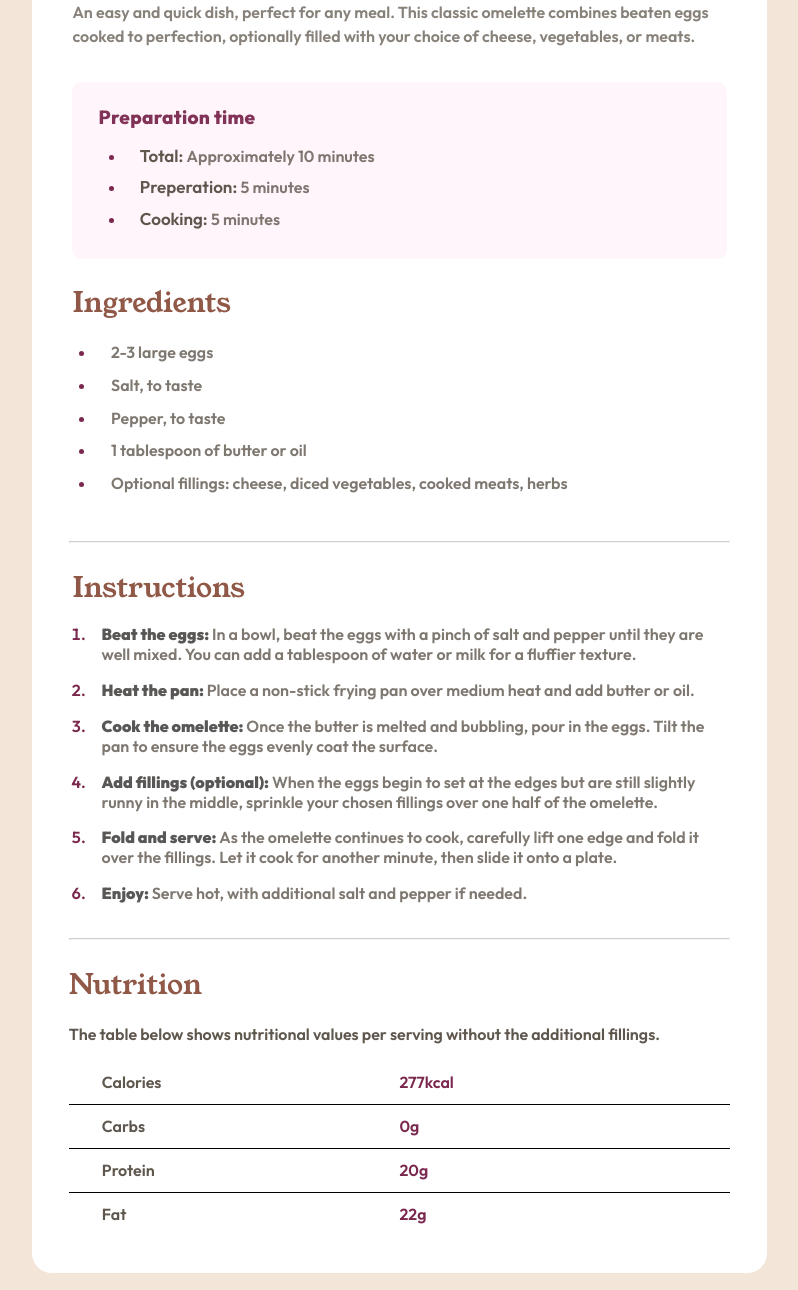
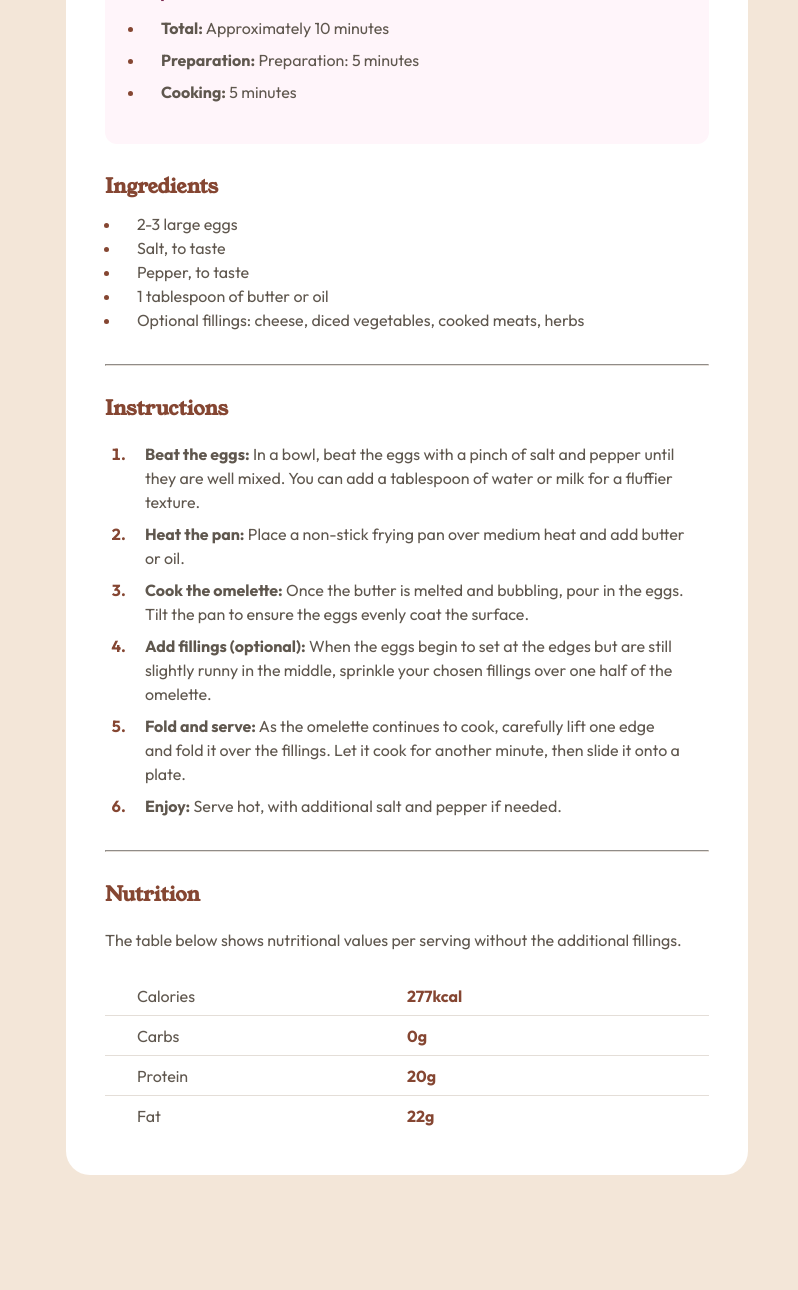
Before and after one commit to SydsBike/recipe, a plain HTML site: page index.html in a window 1280 px wide. Shown: the part 565-1855 px from the top of the page, without its empty margins (233-1031 px from the left). After the commit the page ends 1740 px from the top, so only its background shows below. Drawn offline with Linux system fonts and the light colour scheme.

Commit message:
use clamp

```diff
--- a/index.html
+++ b/index.html
@@ -3,72 +3,79 @@
   <head>
     <meta charset="UTF-8" />
     <meta name="viewport" content="width=device-width, initial-scale=1.0" />
+    <!-- displays site properly based on user's device -->
+    <link rel="preconnect" href="https://fonts.googleapis.com" />
+    <link rel="preconnect" href="https://fonts.gstatic.com" crossorigin />
+    <link href="https://fonts.googleapis.com/css2?family=Outfit:wght@100..900&family=Young+Serif&display=swap" rel="stylesheet" />
+    <link rel="icon" type="image/png" sizes="32x32" href="./assets/images/favicon-32x32.png" />
     <link rel="stylesheet" href="./style.css" />
-
-    <link rel="icon" type="image/png" sizes="32x32" href="./assets/images/favicon-32x32.png" />
-
     <title>Frontend Mentor | Recipe page</title>
   </head>
-  <body>
-    <main class="container">
-      <article class="card">
-        <header class="content-section">
-          <img src="./assets/images/image-omelette.jpeg" alt="" />
-          <h1>Simple Omelette Recipe</h1>
-          <p>An easy and quick dish, perfect for any meal. This classic omelette combines beaten eggs cooked to perfection, optionally filled with your choice of cheese, vegetables, or meats.</p>
+  <body class="bg-body primary-container">
+    <main class="card bg-card">
+
+        <header class="primary-header">
+          <img class="hero" src="./assets/images/image-omelette.jpeg" alt="picture of omlette" />
         </header>
-        <section class="preperation content-section">
-          <h2>Preparation time</h2>
-          <ul id="list">
-            <li><span>Total: </span><p>Approximately 10 minutes</p></li>
-            <li><span>Preperation: </span><p>5 minutes</p></li>
-            <li><span>Cooking: </span><p>5 minutes</p></li>
+        <article class="container">
+        <section class="title">
+          <h1 class="txt-preset-1"> Simple Omelette Recipe</h1>
+          <p class="txt-preset-4 block-margin-100">An easy and quick dish, perfect for any meal. This classic omelette combines beaten eggs cooked to perfection, optionally filled with your choice of cheese, vegetables, or meats.</p>
+
+        </section>
+        <section class="preperation bg-prep block-margin-200 padding-100">
+          <h2 class="txt-preset-3">Preparation time</h2>
+          <ul class="txt-preset-4">
+            <li><strong>Total:</strong> Approximately 10 minutes</li>
+            <li><strong>Preparation:</strong> Preparation: 5 minutes</li>
+            <li><strong>Cooking:</strong> 5 minutes</li>
           </ul>
         </section>
-        <section class="ingredients content-section">
-          <h2>Ingredients</h2>
-          <ul>
-            <li><p>2-3 large eggs</p></li>
-            <li><p>Salt, to taste</p></li>
-            <li><p>Pepper, to taste</p></li>
-            <li><p>1 tablespoon of butter or oil</p></li>
-            <li><p>Optional fillings: cheese, diced vegetables, cooked meats, herbs</p></li>
+        <section class="ingredients block-margin-200">
+          <h2 class="txt-preset-2">Ingredients</h2>
+          <ul class="txt-preset-4">
+            <li>2-3 large eggs</li>
+            <li>Salt, to taste</li>
+            <li>Pepper, to taste</li>
+            <li>1 tablespoon of butter or oil</li>
+            <li>Optional fillings: cheese, diced vegetables, cooked meats, herbs</li>
           </ul>
         </section>
-        <hr>
-        <section class="instructions content-section">
-          <h2>Instructions</h2>
-          <ol>
-            <li><span>Beat the eggs: </span><p>In a bowl, beat the eggs with a pinch of salt and pepper until they are well mixed. You can add a tablespoon of water or milk for a fluffier texture.</p></li>
-            <li><span>Heat the pan: </span><p>Place a non-stick frying pan over medium heat and add butter or oil.</p></li>
-            <li><span>Cook the omelette: </span><p>Once the butter is melted and bubbling, pour in the eggs. Tilt the pan to ensure the eggs evenly coat the surface.</p></li>
-            <li><span>Add fillings (optional): </span><p>When the eggs begin to set at the edges but are still slightly runny in the middle, sprinkle your chosen fillings over one half of the omelette.</p></li>
-            <li><span>Fold and serve: </span><p>As the omelette continues to cook, carefully lift one edge and fold it over the fillings. Let it cook for another minute, then slide it onto a plate.</p></li>
-            <li><span>Enjoy: </span><p>Serve hot, with additional salt and pepper if needed.</p></li>
-          </ol>
+        <hr class="line-clr">
+        <section class="instructions block-margin-200">
+          <h2 class="txt-preset-2">Instructions</h2>
+          <ol class="txt-preset-4">
+            <li><strong>Beat the eggs:</strong> In a bowl, beat the eggs with a pinch of salt and pepper until they are well mixed. You can add a tablespoon of water or milk for a fluffier texture.</li>
+            <li><strong>Heat the pan:</strong> Place a non-stick frying pan over medium heat and add butter or oil.</li>
+            <li><strong>Cook the omelette:</strong> Once the butter is melted and bubbling, pour in the eggs. Tilt the pan to ensure the eggs evenly coat the surface.</li>
+            <li><strong>Add fillings (optional):</strong> When the eggs begin to set at the edges but are still slightly runny in the middle, sprinkle your chosen fillings over one half of the omelette.</li>
+            <li><strong>Fold and serve:</strong> As the omelette continues to cook, carefully lift one edge and fold it over the fillings. Let it cook for another minute, then slide it onto a plate.</li>
+            <li><strong>Enjoy:</strong> Serve hot, with additional salt and pepper if needed.</li>
         </section>
-        <hr>
-        <section class="nutrition content-section">
-          <h2>Nutrition</h2>
-          <p>The table below shows nutritional values per serving without the additional fillings.</p>
-          <table>
-            <tr class="border">
-              <td class="title">Calories</td>
-              <td class="unit">277kcal</td>
+        <hr class="line-clr">
+        <section class="nutrition block-margin-200">
+          <h2 class="txt-preset-2">Nutrition</h2>
+          <p class="txt-preset-4 block-margin-100">The table below shows nutritional values per serving without the additional fillings.</p>
+          <table class="table-container">
+            <tr>
+              <td class="txt-preset-4 td-padding">Calories</td>
+              <td class="txt-preset-4-bold">277kcal</td>
             </tr>
-            <tr class="border">
-              <td class="title">Carbs</td>
-              <td class="unit">0g</td>
+            <tr>
+              <td class="txt-preset-4 td-padding">Carbs</td>
+              <td class="txt-preset-4-bold">0g</td>
             </tr>
-            <tr class="border">
-              <td class="title">Protein</td>
-              <td class="unit">20g</td>
-            <tr >
-              <td class="title pad">Fat</td>
-              <td class="unit">22g</td>
+            <tr>
+              <td class="txt-preset-4 td-padding">Protein</td>
+              <td class="txt-preset-4-bold">20g</td>
+            </tr>
+            <tr class="no-border">
+              <td class="txt-preset-4 td-padding">Fat</td>
+              <td class="txt-preset-4-bold">22g</td>
             </tr>
           </table>
         </section>
       </article>
+    </main>
   </body>
 </html>
--- a/style.css
+++ b/style.css
@@ -1,296 +1,219 @@
 :root {
-  --White: hsl(0, 0%, 100%);
-  --Stone-100: hsl(30, 54%, 90%);
-  --Stone-150: hsl(30, 18%, 87%);
-  --Stone-600: hsl(30, 10%, 34%);
-  --Stone-900: hsl(24, 5%, 18%);
-  --Brown-800: hsl(14, 45%, 36%);
-  --Rose-800: hsl(332, 51%, 32%);
-  --Rose-50: hsl(330, 100%, 98%);
-}
-@font-face {
-  font-family: "Outfit";
-  src: url("./assets/fonts/outfit/Outfit-VariableFont_wght.ttf") format("truetype");
-  font-weight: 100 900;
-  font-style: normal;
-}
-@font-face {
-  font-family: "Young";
-  src: url("./assets/fonts/young-serif/YoungSerif-Regular.ttf") format("truetype");
-  font-weight: 400;
-  font-style: normal;
-}
-/*Global Styles*/
+  --ff-copy-outfit: "Outfit", sans-serif;
+  --ff-h2-young: "Young Serif", serif;
 
-html {
-  /* Smooth scrolling for anchor links */
-  scroll-behavior: smooth;
-  /* Prevents content shifts due to scrollbar appearance */
-  scrollbar-gutter: stable;
+  --clr-white: hsl(0, 0%, 100%);
+  --clr-stone-100: hsl(30, 54%, 90%);
+  --clr-stone-150: hsl(30, 18%, 87%);
+  --clr--Stone-600: hsl(30, 10%, 34%);
+  --clr--Stone-900: hsl(24, 5%, 18%);
+  --clr--Brown-800: hsl(14, 45%, 36%);
+  --clr--Rose-800: hsl(332, 51%, 32%);
+  --clr--Rose-50: hsl(330, 100%, 98%);
+
+  --fw-regular: 400;
+  --fw-semibold: 600;
+  --fw-bold: 700;
+
   font-size: 16px;
 }
+
+/* Reset */
 
 *,
 *::before,
 *::after {
   box-sizing: border-box;
+}
+
+* {
   margin: 0;
   padding: 0;
+  font: inherit;
 }
 
-img,
-picture,
-video,
-canvas,
-svg {
-  /* Makes media elements more manageable */
+img {
   display: block;
   max-width: 100%;
 }
+ul[role="list"],
+ol[role="list"] {
+  list-style: none;
+}
+html {
+  -moz-text-size-adjust: none;
+  -webkit-text-size-adjust: none;
+  text-size-adjust: none;
+}
+html,
+body {
+  height: 100%;
+  letter-spacing: 0;
+}
 
-body {
-  /* Ensures text renders optimally */
-  -webkit-font-smoothing: antialiased;
-  -moz-osx-font-smoothing: grayscale;
-  /* Prevents iOS text size adjust after orientation changes */
-  -webkit-text-size-adjust: 100%;
-  min-height: 100vh;
-  min-height: 100dvh;
-  background-color: var(--Stone-100);
+strong {
+  font-weight: var(--fw-bold);
+}
+
+/* utility classes */
+.bg-body {
+  background-color: var(--clr-stone-100);
+}
+
+.bg-card {
+  background-color: var(--clr-white);
+}
+
+.bg-prep {
+  background-color: var(--clr--Rose-50);
+}
+
+.txt-lh-100 {
+  line-height: 100%;
+}
+
+.txt-preset-1 {
+  color: var(--clr--Stone-900);
+  font-family: var(--ff-headings-young);
+  font-size: 2.5rem;
+  font-weight: var(--fw-regular);
+  line-height: 100%;
+}
+
+.txt-preset-2 {
+  color: var(--clr--Brown-800);
+  font-family: var(--ff-h2-young);
+  font-size: 1.25rem;
+  font-weight: var(--fw-semibold);
+  line-height: 100%;
+}
+
+.txt-preset-3 {
+  color: var(--clr--Rose-800);
+  font-family: var(--ff-copy-outfit);
+  font-size: 1.25rem;
+  font-weight: var(--fw-semibold);
+  line-height: 100%;
+}
+
+.txt-preset-4 {
+  color: var(--clr--Stone-600);
+  font-family: var(--ff-copy-outfit);
+  font-size: 1rem;
+  font-weight: var(--fw-regular);
+  line-height: 150%;
+}
+
+.txt-preset-4-bold {
+  color: var(--clr--Brown-800);
+  font-family: var(--ff-copy-outfit);
+  font-size: 1rem;
+  font-weight: var(--fw-bold);
+  line-height: 150%;
+}
+
+.line-clr {
+  border-color: var(--clr-stone-150);
+}
+
+.block-margin-100 {
+  margin-block: 1.5rem;
+}
+.block-margin-200 {
+  margin-block: 2rem;
+}
+.block-margin-300 {
+  margin-block: 2.5rem;
+}
+
+.padding-100 {
+  padding: 1.5rem;
+}
+
+/* General Layout */
+
+.primary-container {
   display: grid;
   place-items: center;
-  font-family: "Outfit";
-  font-weight: 600;
-  color: var(--Stone-600);
 }
 
-h2 {
-  letter-spacing: 0;
-  font-size: 28px;
-  font-weight: 400;
-  font-family: "Young";
-  color: var(--Brown-800);
-  opacity: 0.9;
+.card {
+  width: clamp(23.438rem, 15.493rem + 33.897vw, 46rem);
+  border-radius: 1.5rem;
 }
 
-hr {
-
-  margin-bottom: 3.5%;
-  width: 90%;
-  opacity: 0.5;
-}
-/* Positioning Main Content*/
-
 .container {
-  width: 45.9375rem;
-  max-width: 100dvw;
-  margin-top: 7.5rem;
-  margin-bottom: 7.5rem;
-  background-color: var(--White);
-  border-radius: 1.25rem;
+  margin: clamp(2rem, 1.824rem + 0.751vw, 2.5rem);
 }
 
-/*Positioning Sections in Card*/
-
-.card {
-  width: 100%;
-  display: grid;
-  justify-items: center;
-}
-.content-section {
-  width: 89%;
+.hero {
+  width: auto;
+  height: clamp(10.688rem, 7.849rem + 12.113vw, 18.75rem);
+  border-radius: 0.75rem;
 }
 
-img {
-  width: 100%;
-  height: auto;
-  max-width: 100dvw;
-  border-radius: 0.625rem;
+.preperation {
+  border-radius: 0.75rem;
 }
 
-/*Header Styling*/
-header {
-  margin-top: 5.5%;
-  margin-bottom: 4.6%;
+ul {
+  margin: 1rem;
 }
-header h1 {
-  margin-top: 5%;
-  margin-bottom: 2.45%;
-  font-family: "Young";
-  font-weight: 400;
-  font-size: 40px;
-  color: var(--Stone-900);
-}
-header p {
-  color: var(--Stone-600);
-  line-height: 150%;
-  opacity: 0.75;
+ul li {
+  padding-left: 1rem;
 }
 
-/*Prep Section Styling*/
-
-.preperation {
-  height: 93%;
-  background-color: var(--Rose-50);
-  border-radius: 0.625rem;
-  margin-bottom: 4.6%;
-}
-.preperation h2 {
-  margin-top: 3.5%;
-  margin-left: 4%;
-  font-family: "Outfit";
-  color: var(--Rose-800);
-  font-size: 19px;
-  font-weight: 800;
-  letter-spacing: 0.3px;
-  line-height: 135%;
-  opacity: 0.95;
-}
-.preperation ul {
-  height: 100%;
-  margin-top: 2%;
-  margin-left: 8%;
-  font-size: 14px;
-  font-weight: 400;
-  color: var(--Rose-800);
-}
-.preperation ul li span {
-  letter-spacing: 0;
-  font-size: 17px;
-  font-weight: 600;
-  color: var(--Stone-600);
-}
-.preperation ul li p {
-  letter-spacing: 0;
-  display: inline;
-  font-weight: 600;
-  font-size: 16px;
-  color: var(--Stone-600);
-  opacity: 0.8;
-}
-.preperation ul li {
-  line-height: 175%;
-  padding-bottom: 1%;
-  padding-left: 2.5%;
+.preperation ul li:nth-child(2) {
+  padding-block: 0.5rem;
 }
 
-/*Ingredient Section */
-
-.ingredients {
-  margin-top: 1.5%;
-  margin-bottom: 5%;
+ol {
+  margin: 1.5rem;
 }
 
-.ingredients ul {
-  height: 100%;
-  margin-top: 2.8%;
-  margin-left: 3.5%;
-  font-size: 14px;
-  font-weight: 400;
-  color: var(--Rose-800);
+ol li {
+  padding-left: 1rem;
 }
 
-.ingredients ul li p {
-  letter-spacing: 0;
-  font-weight: 600;
-  font-size: 16px;
-  color: var(--Stone-600);
-  opacity: 0.8;
+li::marker {
+  color: var(--clr--Brown-800);
+  font-family: var(--ff-copy-outfit);
+  font-size: 1rem;
+  font-weight: var(--fw-bold);
+  line-height: 150%;
 }
-.ingredients ul li {
-  line-height: 175%;
-  padding-bottom: 1.3%;
-  padding-left: 2.5%;
+
+ol li:not(:last-child) {
+  padding-bottom: 0.5rem;
+}
+
+.primary-header {
+  margin: clamp(0rem, -0.88rem + 3.756vw, 2.5rem);
+}
+
+.table-container {
+  display: grid;
+  border-collapse: collapse;
+
+  grid-auto-flow: column;
+}
+
+.table-container tr {
+  border-bottom: 1px solid var(--clr-stone-150);
+  height: 2.5rem;
+  display: grid;
+  grid-auto-flow: column;
+  grid-template-columns: 1fr 1fr;
+}
+
+td {
+  align-self: center;
+}
+.td-padding {
+  padding-left: 2rem;
 }
 
 
-/*Instructions*/
-.instructions {
-  margin-bottom: 2.5%;
+.no-border {
+    border: none !important;
 }
-.instructions ol {
-  margin-left: 2.5%;
-  margin-top: 2.5%;
-  color: var(--Rose-800);
-}
-.instructions li {
-  padding-bottom: 2.5%;
-  padding-left: 2%;
-
-}
-.instructions span {
-  font-size: 16px;
-  font-weight: 900;
-  letter-spacing: 0;
-  color: var(--Stone-900);
-  opacity: .8;
-}
-.instructions p {
-  display: inline;
-  letter-spacing: 0;
-  font-weight: 600;
-  font-size: 16px;
-  color: var(--Stone-600);
-  opacity: 0.8;
-}
-
-/*Nutrition*/
-.nutrition {
-  width: 90%;
-  margin-bottom: 5%;
-}
-.nutrition h2 {
-  margin-bottom: 3%;
-}
-
-.nutrition p {
-  margin-bottom: 2.5%;
-}
-
-
-table {
-
-  width: 100%;
-  height: 175px;
-  table-layout: fixed;
-  border-collapse: collapse;
-}
-
-tr{
-  width: 50%;
-  padding-left: 10px;
-}
- .title {
-
-  padding-left: 5%;
-}
-
-.border {
-  border-bottom: 1px solid black;
-}
-
-.unit {
-  color: var(--Rose-800);
-}
-
-
-/*Mobil*/
-
-@media only screen and (max-width: 460px) {
-  .container {
-    min-width: 100dvw;
-    margin: 0;
-  }
-  .card header {
-    min-width: 100%;
-    margin: 0;
-  }
-  header h1 {
-    width: 90%;
-    margin: 5%;
-  }
-  header p {
-    width: 90%;
-    margin: 5%;
-  }
-}
```
